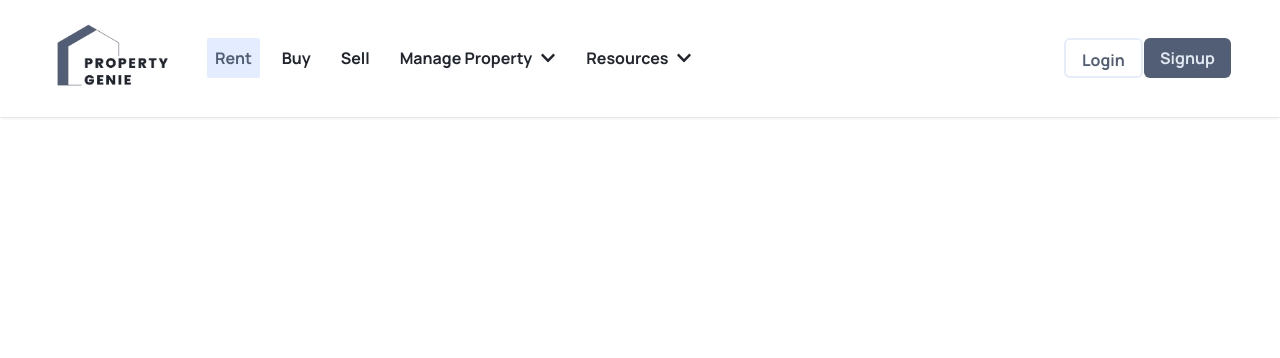
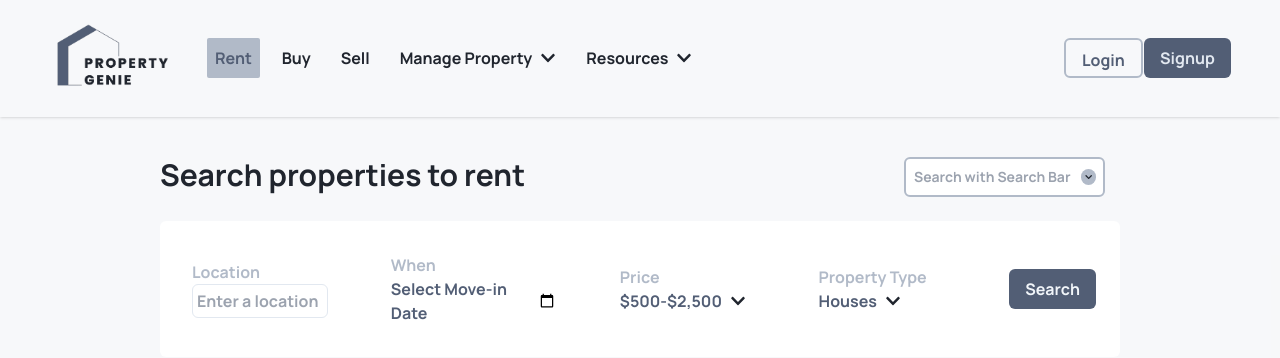
Before and after one commit to SujalSamai/property-genie, a React (Create React App) app: page / in a window 1280 px wide. Shown: the top 358 px of the page. Built offline with nearby package versions, Linux system fonts and the light colour scheme.

Commit message:
Added functionality to choose section

```diff
--- a/package.json
+++ b/package.json
@@ -7,7 +7,9 @@
     "@testing-library/react": "^13.4.0",
     "@testing-library/user-event": "^13.5.0",
     "react": "^18.2.0",
+    "react-calendar": "^4.0.0",
     "react-dom": "^18.2.0",
+    "react-dropdown": "^1.11.0",
     "react-icons": "^4.7.1",
     "react-scripts": "5.0.1",
     "web-vitals": "^2.1.4"
--- a/src/App.js
+++ b/src/App.js
@@ -1,9 +1,11 @@
+import FilterSection from "./components/FilterSection";
 import Navbar from "./components/Navbar";
 
 function App() {
   return (
-    <div className="font-manrope text-text-blue">
+    <div className="font-manrope text-text-blue bg-light-blue bg-opacity-10 min-h-screen">
       <Navbar />
+      <FilterSection />
     </div>
   );
 }
--- /dev/null
+++ b/src/components/FilterSection.js
@@ -0,0 +1,75 @@
+import { useState } from "react";
+import { FaChevronDown } from "react-icons/fa";
+import Dropdown from "react-dropdown";
+import Selector from "./Selector";
+
+export default function FilterSection() {
+  const [inputDate, setInputDate] = useState("");
+  const [selectPrice, setSelectPrice] = useState("");
+  const prices = [
+    { value: "1", label: "$500-$2,500" },
+    { value: "2", label: "$800-$3,000" },
+    { value: "3", label: "$1,000-$4,000" },
+    { value: "4", label: "$1,500-$5,000" },
+  ];
+  const property = [
+    { value: "1", label: "House" },
+    { value: "2", label: "Flat" },
+    { value: "3", label: "Bungalow" },
+    { value: "4", label: "Apartment" },
+  ];
+
+  return (
+    <>
+      <div className="w-9/12 mx-auto my-10 flex flex-col">
+        <div className="flex justify-between">
+          <h1 className="text-3xl font-extrabold">Search properties to rent</h1>
+          <div className="flex items-center">
+            <input
+              type="search"
+              placeholder="Search with Search Bar"
+              className="border-2 w-full border-light-blue rounded-md py-2 pl-2 pr-4 text-sm font-semibold"
+            ></input>
+            <FaChevronDown className="relative right-6 bg-light-blue rounded-full p-1" />
+          </div>
+        </div>
+        <form className="flex bg-white justify-between p-6 my-6 rounded-md items-center">
+          <div className="flex flex-col w-2/12 p-2">
+            <h3 className="text-light-blue font-semibold">Location</h3>
+            <input
+              type="text"
+              placeholder="Enter a location"
+              className="text-primary-blue font-semibold border border-slate-200 p-1 rounded-md"
+            ></input>
+          </div>
+          <div className="flex flex-col w-[20%] p-2">
+            <h3 className="text-light-blue font-semibold">When</h3>
+            <div className="flex items-center justify-between">
+              <h2 className="text-primary-blue font-semibold">
+                {inputDate ? inputDate : "Select Move-in Date"}
+              </h2>
+              <input
+                className="w-5"
+                type="date"
+                value={inputDate}
+                onChange={(e) => setInputDate(e.target.value)}
+              ></input>
+            </div>
+          </div>
+          <Selector heading="Price" default="$500-$2,500" options={prices} />
+          <Selector
+            heading="Property Type"
+            default="Houses"
+            options={property}
+          />
+          <button
+            type="submit"
+            className="bg-primary-blue text-slate-100 font-semibold py-2 px-4 rounded-md"
+          >
+            Search
+          </button>
+        </form>
+      </div>
+    </>
+  );
+}
--- /dev/null
+++ b/src/components/Selector.js
@@ -0,0 +1,60 @@
+import { useState } from "react";
+import { FaChevronDown } from "react-icons/fa";
+
+export default function Selector(props) {
+  const [isOpen, setIsOpen] = useState(false);
+  const [selectedValue, setSelectedValue] = useState("");
+
+  const handleDropDown = () => {
+    setIsOpen(!isOpen);
+  };
+
+  const onItemClick = (option) => {
+    setSelectedValue(option);
+    setIsOpen(!isOpen);
+    console.log(selectedValue);
+  };
+
+  const isSelected = (option) => {
+    if (!isSelected) {
+      return false;
+    }
+    return selectedValue.value === option.value;
+  };
+
+  return (
+    <div className="flex flex-col w-2/12 p-2">
+      <h3 className="text-light-blue font-semibold">{props.heading}</h3>
+      <div className="dropdown-container">
+        <div className="flex items-center">
+          <div className="text-primary-blue font-semibold">
+            {selectedValue ? selectedValue.label : props.default}
+          </div>
+          <FaChevronDown
+            className="mx-2 cursor-pointer"
+            onClick={handleDropDown}
+          />
+        </div>
+      </div>
+      <div
+        className={`bg-white p-2 text-primary-blue font-semibold absolute top-[19rem] shadow-md ${
+          isOpen ? "block" : "hidden"
+        }`}
+      >
+        {props.options.map((option) => {
+          return (
+            <p
+              onClick={() => onItemClick(option)}
+              className={`hover:bg-light-blue p-2 cursor-pointer rounded-lg ${
+                isSelected(option) && "bg-light-blue"
+              }`}
+              key={option.value}
+            >
+              {option.label}
+            </p>
+          );
+        })}
+      </div>
+    </div>
+  );
+}
--- a/tailwind.config.js
+++ b/tailwind.config.js
@@ -6,7 +6,7 @@ module.exports = {
       colors: {
         "text-blue": "#20252E",
         "primary-blue": "#525E75",
-        "light-blue": "#E3EDFF",
+        "light-blue": "#b1bac8",
       },
       fontFamily: {
         manrope: ["Manrope", "sans-serif"],
```
Also changed, not shown: 1 other file (tests, documents, lock files or other folders).
